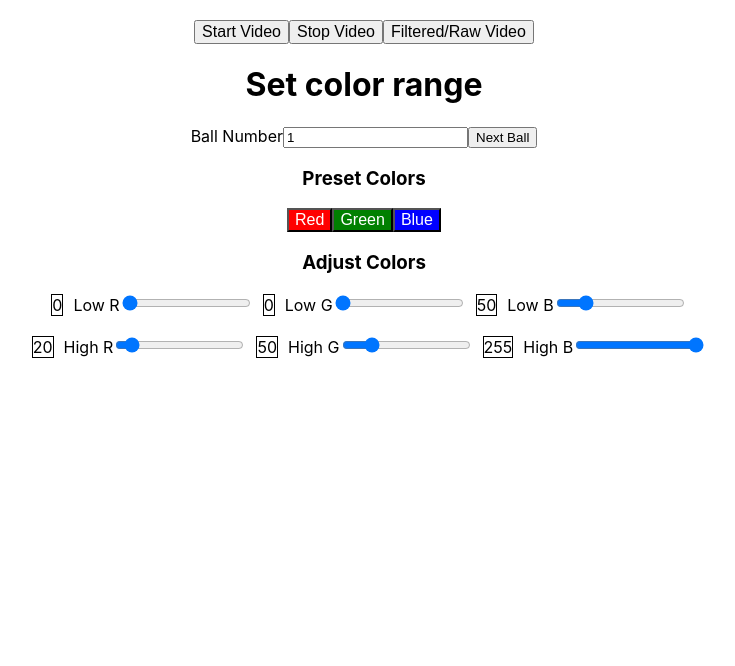
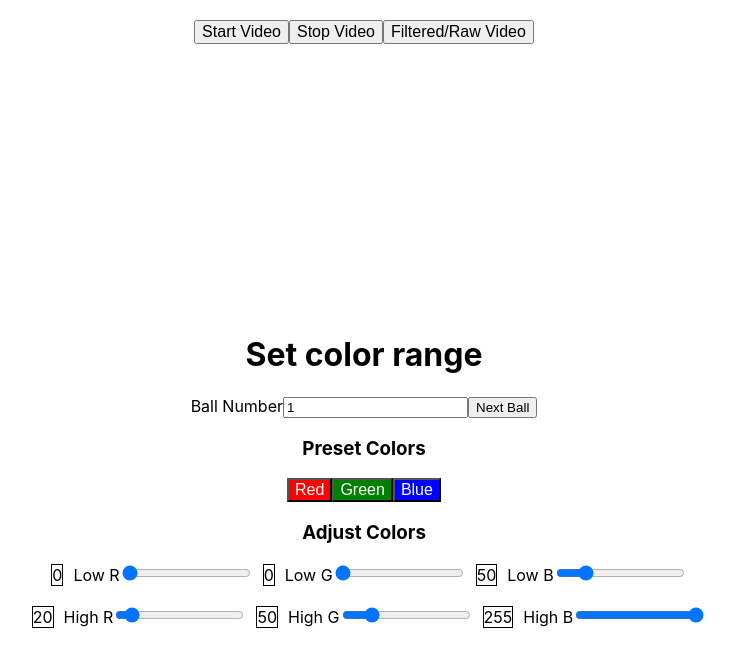
Before and after one commit to ianboru/juggle-tracker-js, a React (Create React App) app: page / in a window 1280 px wide. Shown: the top 666 px of the page, without its empty margins (276-1011 px from the left). Built offline with nearby package versions, Linux system fonts and the light colour scheme.

Commit message:
shrunk video for faster framerate

```diff
--- a/src/App.css
+++ b/src/App.css
@@ -17,7 +17,11 @@
   font-size: calc(10px + 2vmin);
   color: white;
 }
-
+canvas{
+  margin : 0 auto;
+  display: block;
+  margin-top : 30px;
+}
 .App-link {
   color: #61dafb;
 }
--- a/src/App.js
+++ b/src/App.js
@@ -38,7 +38,8 @@ class App extends Component {
   startCamera=()=> {
     let that = this
     if (this.state.streaming) return;
-      navigator.mediaDevices.getUserMedia({video: true, audio: false})
+
+      navigator.mediaDevices.getUserMedia({video: {width:320, height:240}, audio: false})
         .then(function(s) {
 
         that.setState({
@@ -358,12 +359,11 @@ class App extends Component {
         <button style={{'fontSize':'12pt'}} onClick={this.stopCamera}>Stop Video</button>
         <button style={{'fontSize':'12pt'}} onClick={this.toggleShowRaw}>Filtered/Raw Video</button>
          <div id="container">
+            <canvas ref={ref => this.canvasOutput = ref}  className="center-block" id="canvasOutput" width={320} height={240}></canvas>
+
             <h1>Set color range</h1>
             {sliders}
-            <video hidden={true} className="invisible" ref={ref => this.video = ref}></video>
-            <canvas ref={ref => this.canvasOutput = ref}  className="center-block" id="canvasOutput" width={320} height={240}></canvas>
-            <canvas ref={ref => this.canvasTest = ref}  className="center-block" id="canvasTest" width={320} height={240}></canvas>
-
+            <video hidden={true} width={320} height={240} className="invisible" ref={ref => this.video = ref}></video>
           </div>
         </div>
     );
```
